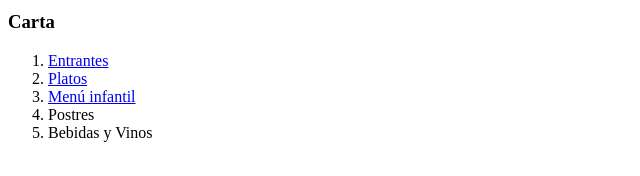
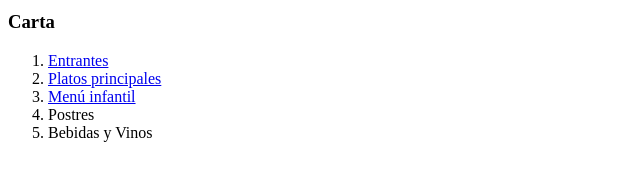
Before and after one commit to Lixaon/lista-comida, a plain HTML site: page index.html in a window 1280 px wide. Shown: the part 348-524 px from the top of the page, 0-640 px from the left. Drawn offline with Linux system fonts and the light colour scheme.

Commit message:
Renombramiento html. Elena

```diff
--- a/index.html
+++ b/index.html
@@ -18,7 +18,7 @@
     <h3>Carta</h3>
     <ol>
         <li><a href="entrantes.html">Entrantes</a></li>
-        <li><a href="primeros.html">Platos</a></li>
+        <li><a href="platos.html">Platos principales</a></li>
         <li><a href="menu infantil.html"> Menú infantil</a></li>
         <li>Postres</li>
         <li>Bebidas y Vinos</li>
```
Also changed, not shown: platos.html (renamed from primeros.html).
